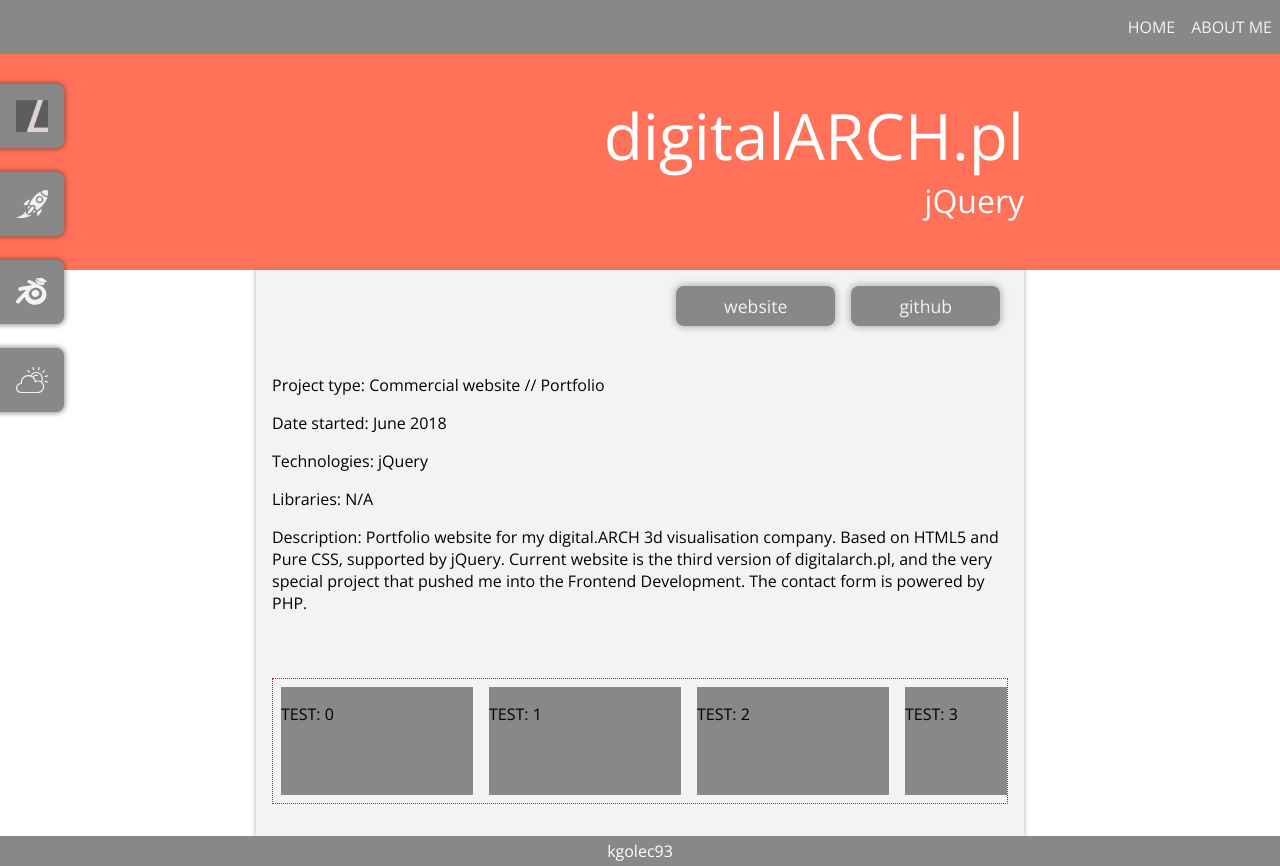
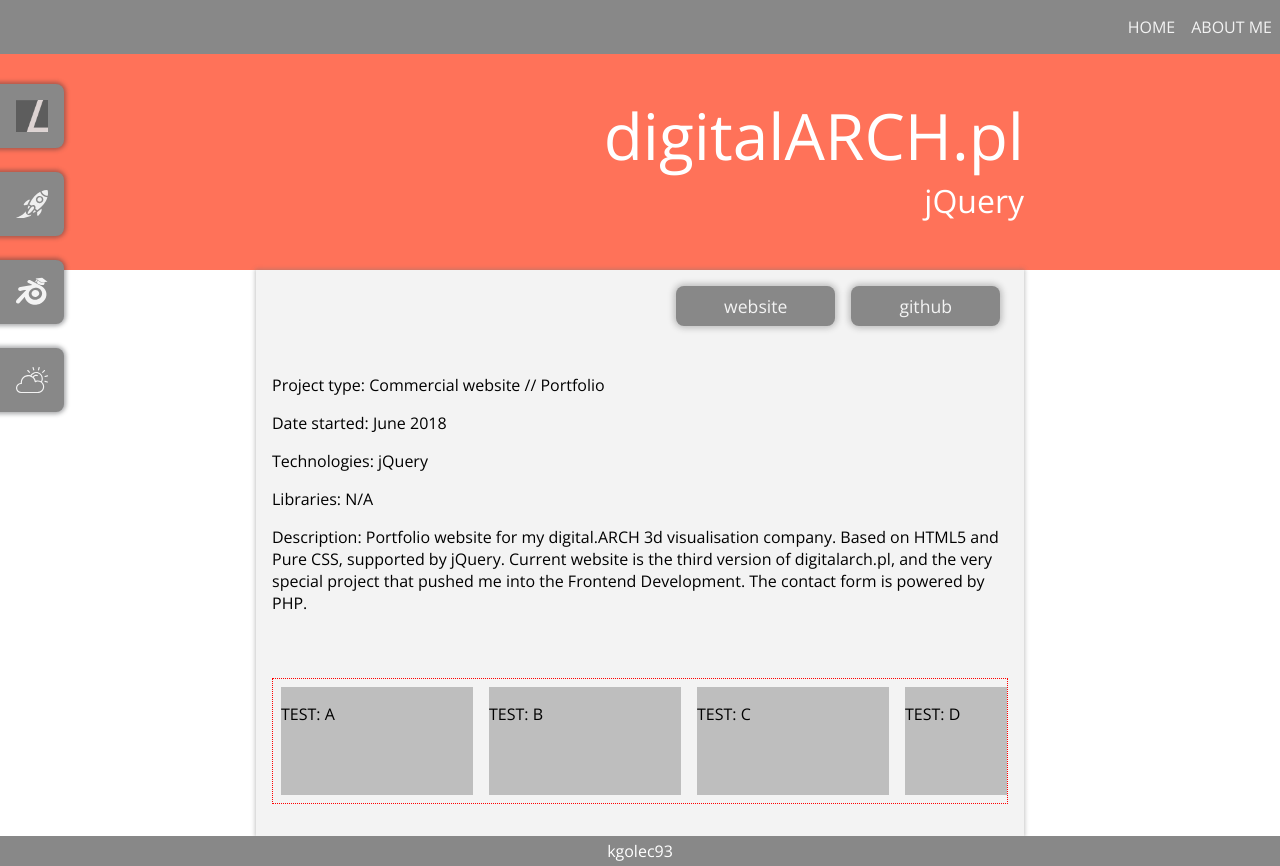
Before and after one commit to kgolec93/portfolio, a React (Create React App) app: page /project in a window 1280 px wide. Built offline with nearby package versions, Linux system fonts and the light colour scheme.

Commit message:
Gallery navigation implemented

```diff
--- a/src/App.scss
+++ b/src/App.scss
@@ -249,7 +249,7 @@
     min-height: 108px;
     min-width: 192px;
     margin: 8px;
-    background-color: $baseColor;
+    background-color: #bebebe;
     &:hover {
       cursor: pointer;
     }
--- a/src/components/Gallery/GalleryContainer.js
+++ b/src/components/Gallery/GalleryContainer.js
@@ -3,48 +3,109 @@
 import iconArrow from '../../assets/icon/arrow.svg'
 
 
-const testArray = [0,1,2,3,4,5,6,7,8,9,10,11]
+const testArray = ['A','B','C','D','E','F','G','H',8,9,10,11]
 
-const ImageOverflow = (props) => {
-    return (
-        <div className="blackout" >
-            <div className="showImage">
-                <img id='closeIcon' src={iconClose} alt="" onClick={props.hideItem}/>
-                <img src={iconArrow} alt="arr" className="arrow left"/>
-                <img src={iconArrow} alt="arr" className="arrow "/>
+class ImageOverflow extends Component {
+    render(){
+        return (
+            <div className="blackout" >
+                <div className="showImage">
+                    <img id='closeIcon' src={iconClose} alt="" onClick={this.props.hideItem}/>
+                    <img onClick={this.props.prevImage} src={iconArrow} alt="arr" className="arrow left"/>
+                    <img onClick={this.props.nextImage} src={iconArrow} alt="arr" className="arrow "/>
+                    <div id='imageContainer'>{this.props.selectedImage} & {this.props.item}</div>
+                </div>
+            </div>
+        )
+    }
+}
 
-                <div id='imageContainer'>IMAGE</div>
+class GalleryItem extends Component {
+    toggleImage = () => {
+        this.props.toggleImage(this.props.index, this.props.item)
+    }
+
+    render() {
+        return(
+                <div className='galleryItem'
+                    onClick={this.toggleImage}
+                    id={this.props.index}
+                    item={this.props.item}
+                >
+                <p>TEST: {this.props.item}</p>
             </div>
-        </div>
-    )
+        )
+    }
 }
 
 export class GalleryContainer extends Component {
     constructor() {
         super();
         this.state = {
-            showImage: false
+            showImage: false,
+            selectedImage: null,
+            selectedImageValue: '',
         }
     }
 
-    toggleImage = () => {
+    toggleImage = (index) => {
         this.setState({
-            showImage: !this.state.showImage
+            showImage: !this.state.showImage,
+            selectedImage: index,
+            selectedImageValue: testArray[index]
         })
     }
+
+    nextImage = () => {
+        if (this.state.selectedImage === testArray.length - 1) {
+            this.setState({
+                selectedImage: 0,
+                selectedImageValue: testArray[0]
+            })
+        }
+        else {
+            this.setState({
+                selectedImage: this.state.selectedImage + 1,
+                selectedImageValue: testArray[this.state.selectedImage + 1]
+            })
+        }
+    }
+
+    prevImage = () => {
+        if (this.state.selectedImage === 0) {
+            this.setState({
+                selectedImage: testArray.length - 1,
+                selectedImageValue: testArray[testArray.length - 1]
+            })
+        }
+        else {
+            this.setState({
+                selectedImage: this.state.selectedImage - 1,
+                selectedImageValue: testArray[this.state.selectedImage - 1]
+
+            })
+        }
+    }
+
     render() {
         return (
             <div className='galleryContainer'>
-                {testArray.map((i)=> {
+                {testArray.map((i, index)=> {
                     return (
-                        <div className='galleryItem' onClick={this.toggleImage}>
-                            <p>TEST: {i}</p>
-                        </div>
+                        <GalleryItem
+                            item={i}
+                            index={index}
+                            toggleImage={this.toggleImage}
+                        />
                     )
                 })}
                 {this.state.showImage === true &&
                     <ImageOverflow
+                        prevImage={this.prevImage}
+                        nextImage={this.nextImage}
                         hideItem={this.toggleImage}
+                        item={this.state.selectedImageValue}
+                        selectedImage={this.state.selectedImage}
                     />
                 }
 
```
